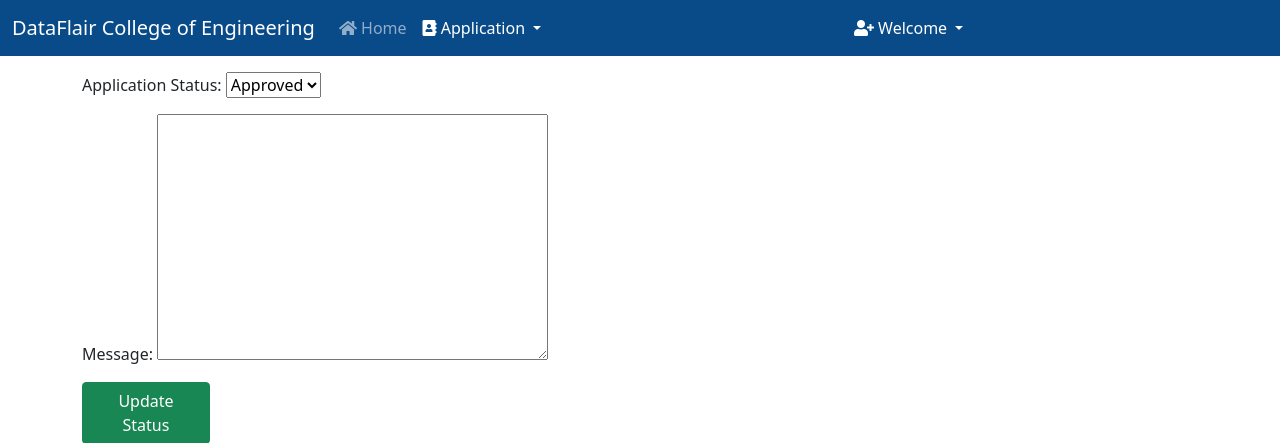
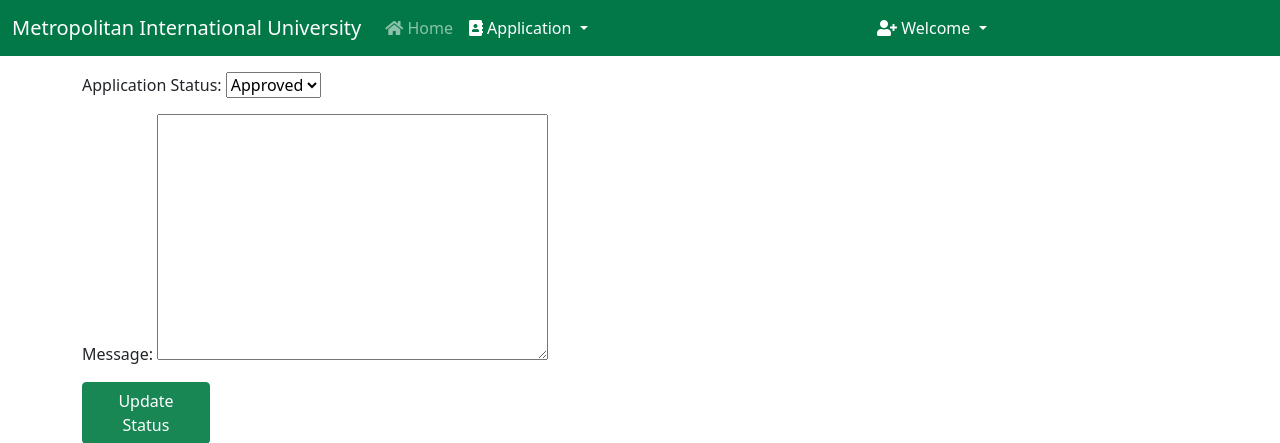
Before and after one commit to mutesiwilbrod/Webstack---Portfolio-Project, a Django app: page /application_status/4/ in a window 1280 px wide. Shown: the top 443 px of the page. Run offline with Django 3.2, Linux system fonts and the light colour scheme; data comes from the database, SQL or seed files in the repository.

Commit message:
staticfiles

```diff
--- a/college-admission-system-django/CollegeAdmissionSystem/settings.py
+++ b/college-admission-system-django/CollegeAdmissionSystem/settings.py
@@ -28,7 +28,7 @@ INSTALLED_APPS = [
     'django.contrib.staticfiles',
     'college',
 ]
-
+DEFAULT_AUTO_FIELD = 'django.db.models.BigAutoField'
 MIDDLEWARE = [
     'django.middleware.security.SecurityMiddleware',
     'django.contrib.sessions.middleware.SessionMiddleware',
--- a/college-admission-system-django/college/templates/admin.html
+++ b/college-admission-system-django/college/templates/admin.html
@@ -13,7 +13,7 @@
   <title>{% block title %}{% endblock %}</title>
   <style>
     .navbar {
-      background-color: #094a89;
+      background-color: #017846;
     }
   </style>
   {% block css %}
@@ -23,7 +23,7 @@
 <body>
   <nav class="navbar navbar-expand-lg navbar-dark">
     <div class="container-fluid">
-      <a class="navbar-brand" href="/">DataFlair College of Engineering</a>
+      <a class="navbar-brand" href="/">Metropolitan International University</a>
       <button class="navbar-toggler" type="button" data-bs-toggle="collapse" data-bs-target="#navbarSupportedContent"
         aria-controls="navbarSupportedContent" aria-expanded="false" aria-label="Toggle navigation">
         <span class="navbar-toggler-icon"></span>
--- a/college-admission-system-django/college/templates/login.html
+++ b/college-admission-system-django/college/templates/login.html
@@ -17,7 +17,7 @@
       <input type="password" class="form-control" id="password" name="password">
     </div>
     <br>
-    <button type="submit" class="btn btn-primary">Submit</button>
+    <button type="submit" class="btn btn-primary">Login</button>
   </div>
   </form>
 {% endblock %}
```
Also changed, not shown: college-admission-system-django/college/static/images/user_icon_400x400.png (renamed from college-admission-system-django/college/media/images/user_icon_400x400.png), college-admission-system-django/college/static/images/user_icon_400x467.png (renamed from college-admission-system-django/college/media/images/user_icon_400x467.png), college-admission-system-django/college/static/images/user_icon_400x472.png (renamed from college-admission-system-django/college/media/images/user_icon_400x472.png).
